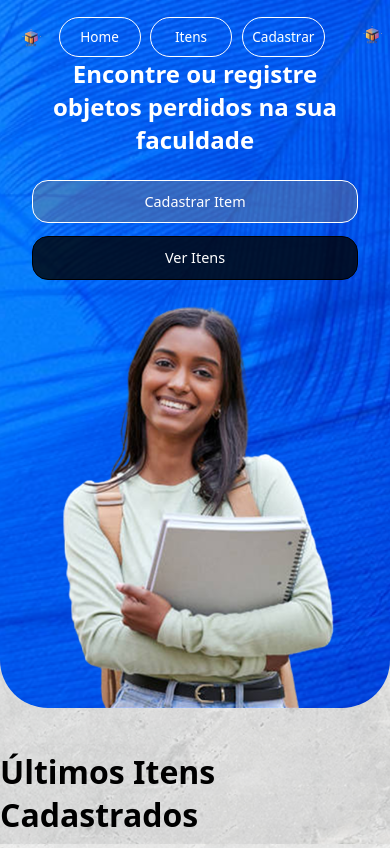
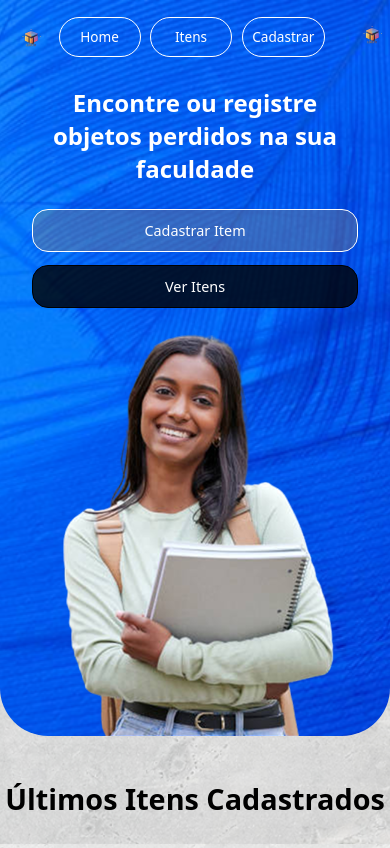
Before and after one commit to Nicolas-Florencio/Losts, a React (Vite) app in the folder front/: page / in a window 390 px wide. Shown: the top 848 px of the page. Built offline with nearby package versions, Linux system fonts and the light colour scheme.

Commit message:
Ajustes mobile

```diff
--- a/front/src/components/Banner/Banner.module.css
+++ b/front/src/components/Banner/Banner.module.css
@@ -102,7 +102,7 @@
   .banner {
     flex-direction: column;
   }
-  .titulo {
+  .titulo, h1 {
     font-size: 1.8rem;
     text-align: center;
   }
@@ -125,6 +125,7 @@
 @media (max-width: 480px) {
   .banner {
     flex-direction: column;
+    margin-top: 1.8rem;
   }
   .titulo {
     font-size: 1.5rem;
```
